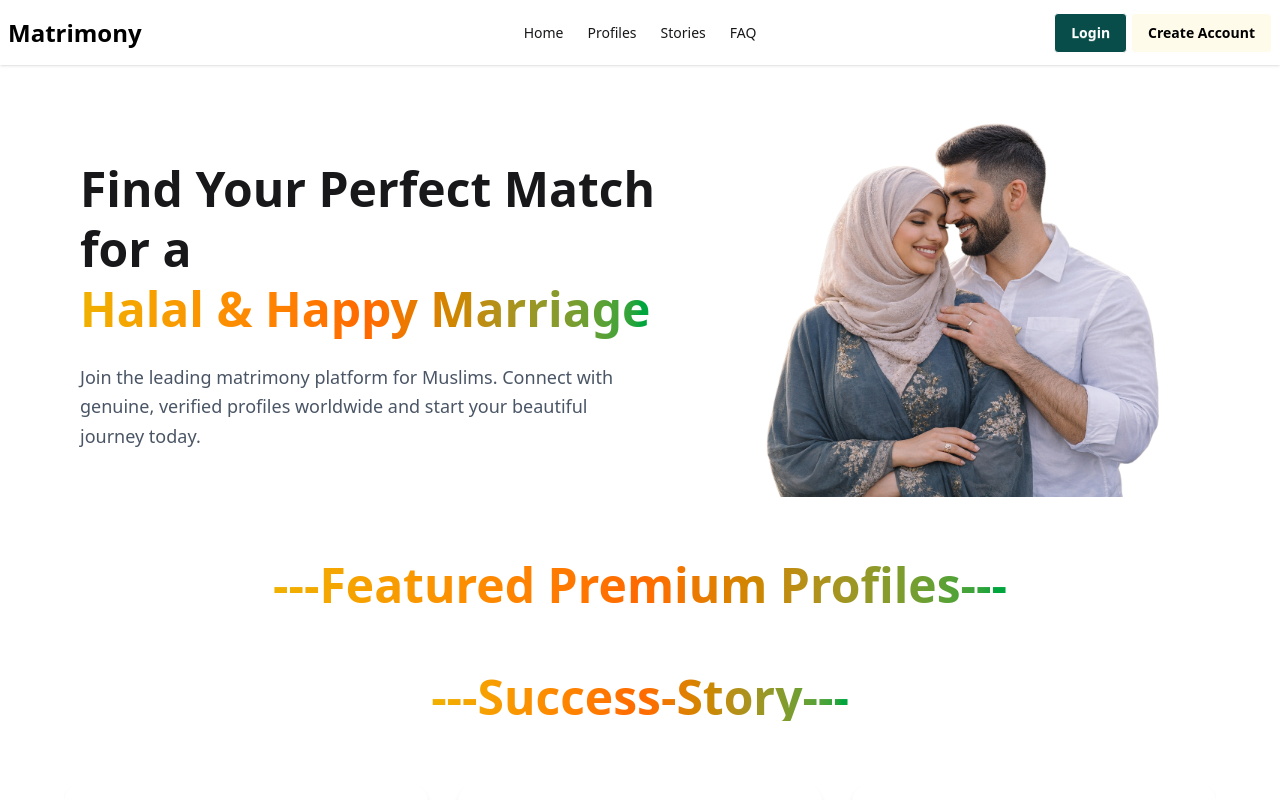
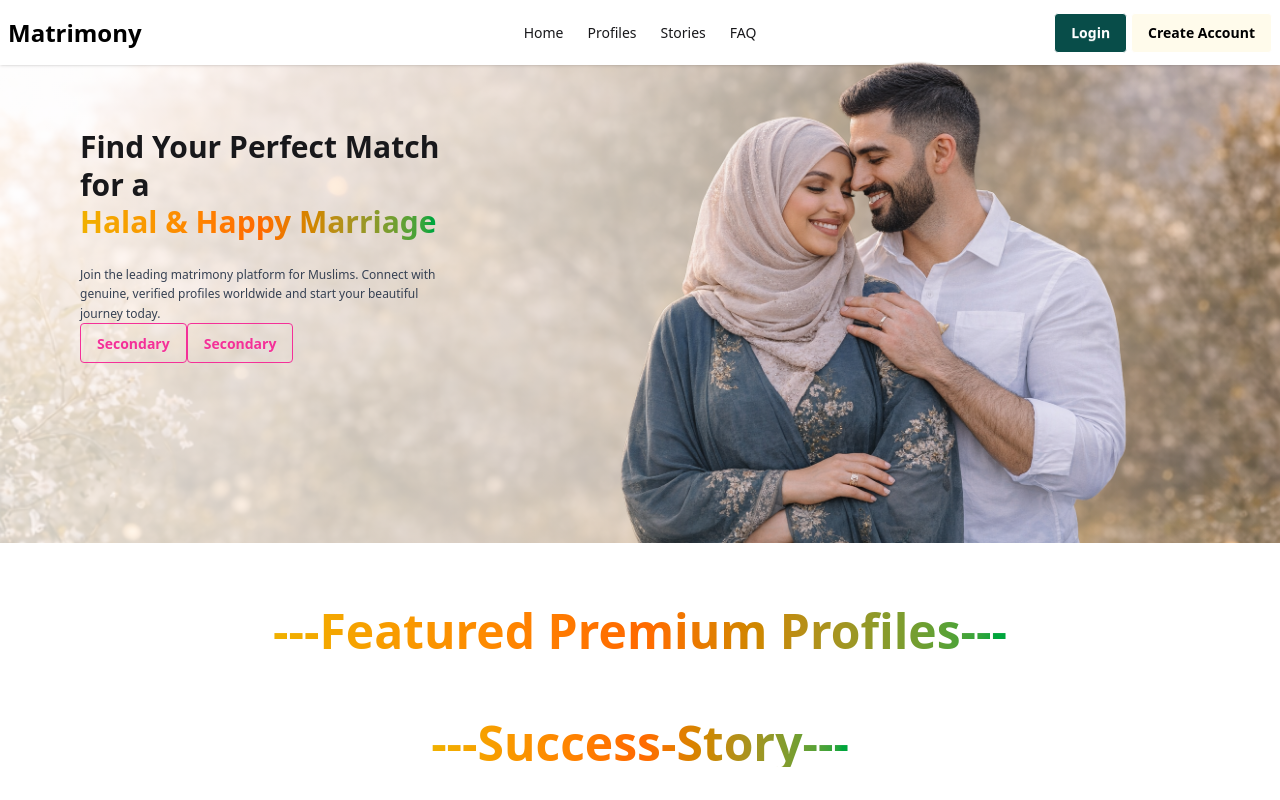
Before and after one commit to MH-liton-360/matrimony, a React (Vite) app: page /home in a window 1280 px wide. Shown: the top 800 px of the page. Built offline with nearby package versions, Linux system fonts and the light colour scheme.

Commit message:
Adding btn hero

```diff
--- a/src/Components/Banner.jsx
+++ b/src/Components/Banner.jsx
@@ -1,31 +1,51 @@
 import bannerImg from '../assets/Banner/BG-matrimony-image.png'
+import bgImg from '../assets/Banner/bg.png'
 
 const Banner = () => {
     return (
-        <section className="flex justify-between pt-12 px-20 items-center">
 
-            <div className="max-w-xl">
+        <section className="relative flex justify-between pt-12 px-20 overflow-hidden">
 
-                <h3 className='text-4xl md:text-5xl font-bold leading-tight'>
+            {/* ✅ Background Image */}
+            <div
+                className="absolute inset-0 bg-cover bg-center bg-no-repeat"
+                style={{ backgroundImage: `url(${bgImg})` }}
+            ></div>
+
+            <div className="absolute inset-0
+                bg-gradient-to-r
+                from-white/70
+                via-white/50
+                to-transparent">
+            </div>
+
+            {/* ✅ Content */}
+            <div className="relative z-10 pt-20 max-w-sm">
+
+                <h3 className='text-4xl md:text-3xl font-bold leading-tight'>
                     Find Your Perfect Match for a <br />
                     <span className="bg-gradient-to-r from-yellow-500 via-orange-500 to-green-600 bg-clip-text text-transparent">
                         Halal & Happy Marriage
                     </span>
                 </h3>
 
-                <p className="mt-6 text-gray-600 text-lg leading-relaxed">
+                <p className="mt-6 text-gray-700 text-xs leading-relaxed">
                     Join the leading matrimony platform for Muslims. Connect with
                     genuine, verified profiles worldwide and start your beautiful
                     journey today.
                 </p>
 
+                <button className="btn btn-outline btn-secondary">Secondary</button>
+                <button className="btn btn-outline btn-secondary">Secondary</button>
+
+
             </div>
 
-            <div>
+            <div className="relative z-10">
                 <img
                     src={bannerImg}
                     alt="Muslim Couple"
-                    className='w-full h-96 object-cover'
+                    className='w-full h-auto object-cover'
                 />
             </div>
 
--- a/src/shared/Navbar.jsx
+++ b/src/shared/Navbar.jsx
@@ -56,7 +56,7 @@ const Navbar = () => {
 
     return (
         <section>
-            <div className="navbar bg-base-100 shadow-sm">
+            <div className="navbar fixed z-10 bg-base-100 shadow-sm">
 
                 <div className="navbar-start">
                     <div className="dropdown">
```
Also changed, not shown: src/assets/Banner/bg.png (added).
